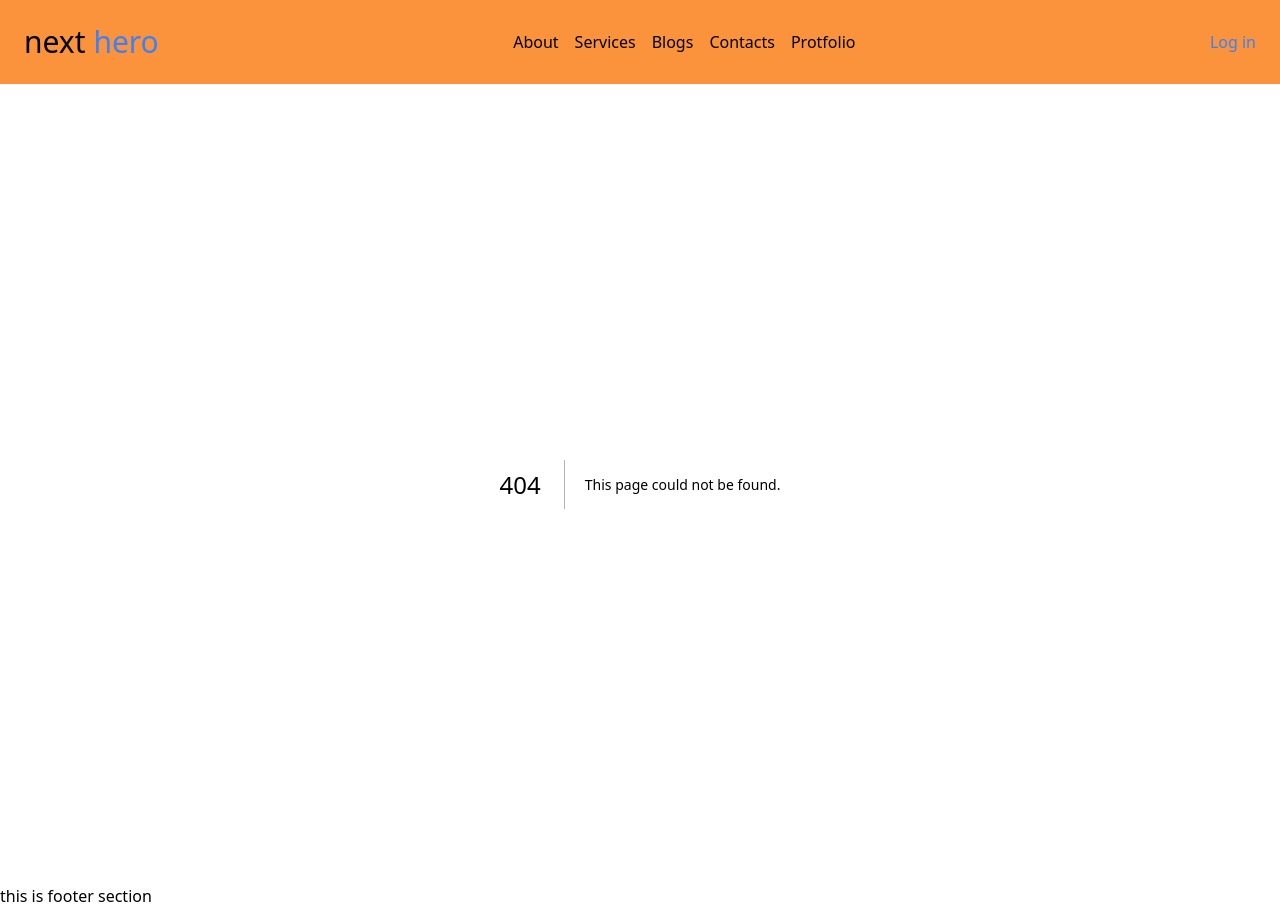
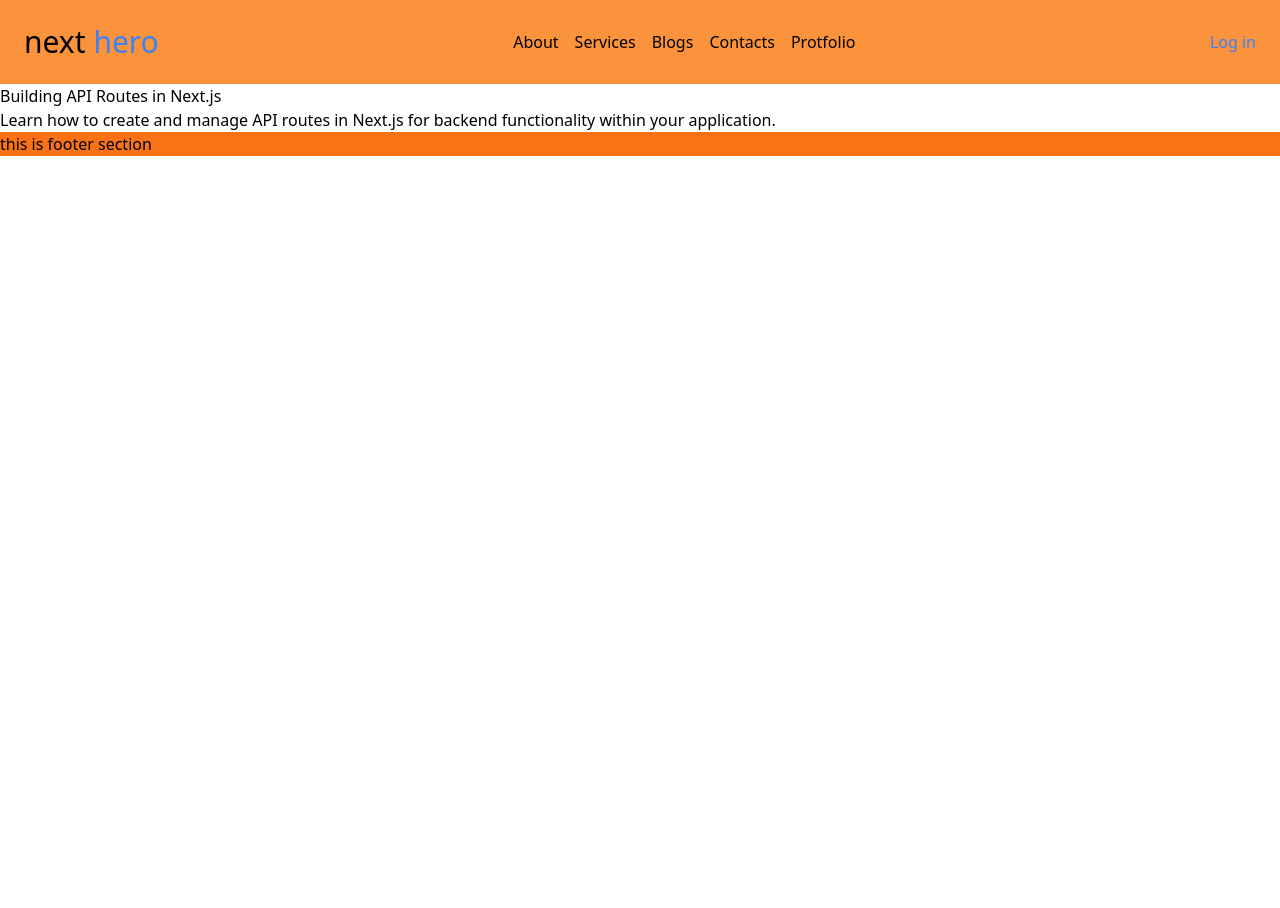
Before and after one commit to md-tawhid-khan/next-hero, a Next.js app: page /blogs/building-api-routes-nextjs in a window 1280 px wide. Before the commit this address had no page. After the commit the page ends 800 px from the top, so only its background shows below. Built offline with nearby package versions, Linux system fonts and the light colour scheme.

Commit message:
nested route and dynamic route

```diff
--- /dev/null
+++ b/src/app/about/history/page.jsx
@@ -0,0 +1,11 @@
+import React from 'react';
+
+const HistoryPage = () => {
+    return (
+        <div>
+            <h1>this is history page</h1>
+        </div>
+    );
+};
+
+export default HistoryPage;
--- /dev/null
+++ b/src/app/about/history/vission/page.jsx
@@ -0,0 +1,11 @@
+import React from 'react';
+
+const VissionPage = () => {
+    return (
+        <div>
+            <h1>this is vission page</h1>
+        </div>
+    );
+};
+
+export default VissionPage;
--- /dev/null
+++ b/src/app/about/mission/page.jsx
@@ -0,0 +1,11 @@
+import React from 'react';
+
+const MissionPage = () => {
+    return (
+        <div>
+            <h1>this is mission page</h1>
+        </div>
+    );
+};
+
+export default MissionPage;
--- /dev/null
+++ b/src/app/blogs/[slug]/page.jsx
@@ -0,0 +1,75 @@
+import React from 'react';
+
+const Page = ({ params }) => {
+    const blogs = [
+        {
+            "slug": "introduction-to-nextjs",
+            "title": "Introduction to Next.js: A Beginner's Guide",
+            "description": "Learn the basics of Next.js, its features, and how to get started with building modern web applications."
+        },
+        {
+            "slug": "react-vs-nextjs",
+            "title": "React vs Next.js: Which One Should You Choose?",
+            "description": "A detailed comparison between React and Next.js to help you decide the best framework for your project."
+        },
+        {
+            "slug": "zustand-state-management",
+            "title": "Managing State with Zustand in React",
+            "description": "A guide to using Zustand for global state management in React applications with simple and scalable state handling."
+        },
+        {
+            "slug": "tailwindcss-best-practices",
+            "title": "Tailwind CSS: Best Practices for Clean and Maintainable Styles",
+            "description": "Improve your Tailwind CSS workflow by following best practices to write clean and maintainable styles."
+        },
+        {
+            "slug": "sqlite-for-beginners",
+            "title": "SQLite for Beginners: Getting Started with a Lightweight Database",
+            "description": "An introduction to SQLite, its advantages, and how to set up and interact with an SQLite database."
+        },
+        {
+            "slug": "building-api-routes-nextjs",
+            "title": "Building API Routes in Next.js",
+            "description": "Learn how to create and manage API routes in Next.js for backend functionality within your application."
+        },
+        {
+            "slug": "crud-operations-nextjs",
+            "title": "Performing CRUD Operations in Next.js with API Routes",
+            "description": "A step-by-step guide to implementing CRUD operations in a Next.js app using API routes and a database."
+        },
+        {
+            "slug": "unit-testing-nextjs",
+            "title": "Unit Testing Next.js Applications with Jest",
+            "description": "A comprehensive guide on setting up and writing unit tests for Next.js applications using Jest and React Testing Library."
+        },
+        {
+            "slug": "deploying-nextjs-on-vercel",
+            "title": "Deploying a Next.js Application on Vercel",
+            "description": "Learn how to deploy your Next.js project to Vercel with best practices for hosting and performance optimization."
+        },
+        {
+            "slug": "git-best-practices",
+            "title": "Git Best Practices for Developers",
+            "description": "Master Git with essential best practices, including branching strategies, commit messages, and collaboration workflows."
+        }
+    ];
+
+    if (!params?.slug) {
+        return <p>Loading...</p>;
+    }
+
+    const singleBlog = blogs.find(blog => blog?.slug === params?.slug);
+
+    if (!singleBlog) {
+        return <p>Blog not found</p>;
+    }
+
+    return (
+        <div>
+            <h1>{singleBlog.title}</h1>
+            <p>{singleBlog.description}</p>
+        </div>
+    );
+};
+
+export default Page;
--- a/src/app/blogs/page.jsx
+++ b/src/app/blogs/page.jsx
@@ -1,11 +1,74 @@
+import Link from 'next/link';
 import React from 'react';
 
 const BlogsPage = () => {
     return (
         <div>
             <h1>this is  blogs</h1>
+            {
+                blogs.map(blog=><div key={blog.slug} className='border-2 p-12'>
+                    <h1>{blog.title}</h1>
+                    <p>{blog.description}</p>
+                    <button className='bg-green-400 p-2'>
+                        <Link href={`/blogs/${blog.slug}`}>view details</Link></button>
+                </div>)
+            }
         </div>
     );
 };
 
+const blogs=[
+    {
+      "slug": "introduction-to-nextjs",
+      "title": "Introduction to Next.js: A Beginner's Guide",
+      "description": "Learn the basics of Next.js, its features, and how to get started with building modern web applications."
+    },
+    {
+      "slug": "react-vs-nextjs",
+      "title": "React vs Next.js: Which One Should You Choose?",
+      "description": "A detailed comparison between React and Next.js to help you decide the best framework for your project."
+    },
+    {
+      "slug": "zustand-state-management",
+      "title": "Managing State with Zustand in React",
+      "description": "A guide to using Zustand for global state management in React applications with simple and scalable state handling."
+    },
+    {
+      "slug": "tailwindcss-best-practices",
+      "title": "Tailwind CSS: Best Practices for Clean and Maintainable Styles",
+      "description": "Improve your Tailwind CSS workflow by following best practices to write clean and maintainable styles."
+    },
+    {
+      "slug": "sqlite-for-beginners",
+      "title": "SQLite for Beginners: Getting Started with a Lightweight Database",
+      "description": "An introduction to SQLite, its advantages, and how to set up and interact with an SQLite database."
+    },
+    {
+      "slug": "building-api-routes-nextjs",
+      "title": "Building API Routes in Next.js",
+      "description": "Learn how to create and manage API routes in Next.js for backend functionality within your application."
+    },
+    {
+      "slug": "crud-operations-nextjs",
+      "title": "Performing CRUD Operations in Next.js with API Routes",
+      "description": "A step-by-step guide to implementing CRUD operations in a Next.js app using API routes and a database."
+    },
+    {
+      "slug": "unit-testing-nextjs",
+      "title": "Unit Testing Next.js Applications with Jest",
+      "description": "A comprehensive guide on setting up and writing unit tests for Next.js applications using Jest and React Testing Library."
+    },
+    {
+      "slug": "deploying-nextjs-on-vercel",
+      "title": "Deploying a Next.js Application on Vercel",
+      "description": "Learn how to deploy your Next.js project to Vercel with best practices for hosting and performance optimization."
+    },
+    {
+      "slug": "git-best-practices",
+      "title": "Git Best Practices for Developers",
+      "description": "Master Git with essential best practices, including branching strategies, commit messages, and collaboration workflows."
+    }
+  ]
+
+
 export default BlogsPage;
--- a/src/app/layout.js
+++ b/src/app/layout.js
@@ -24,10 +24,10 @@ export default function RootLayout({ children }) {
         className={`${geistSans.variable} ${geistMono.variable} antialiased`}
       >
        <Navbar/>
-        <div className="h-screen">
+        <div >
         {children}
         </div>
-        <footer>
+        <footer className="bg-orange-500">
           <p>this is footer section</p>
         </footer>
       </body>
--- a/src/components/AboutContents.jsx
+++ b/src/components/AboutContents.jsx
@@ -1,9 +1,14 @@
+import Link from 'next/link';
 import React from 'react';
 
 const AboutContents = () => {
     return (
         <div>
             <h1>this is about contents</h1>
+            <div className='flex flex-col space-y-4'>
+                <Link href='/about/history'>History</Link>
+                <Link href='/about/mission'>Mission</Link>
+            </div>
         </div>
     );
 };
```
